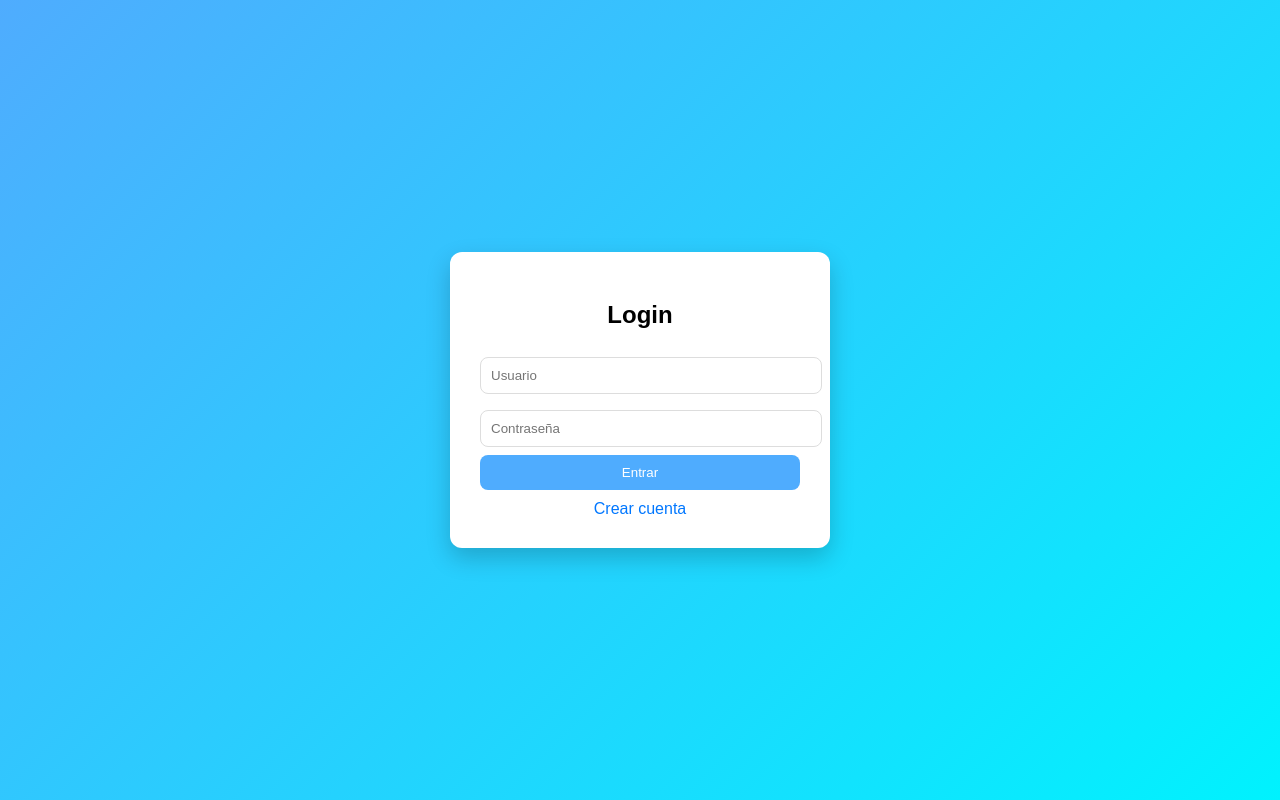
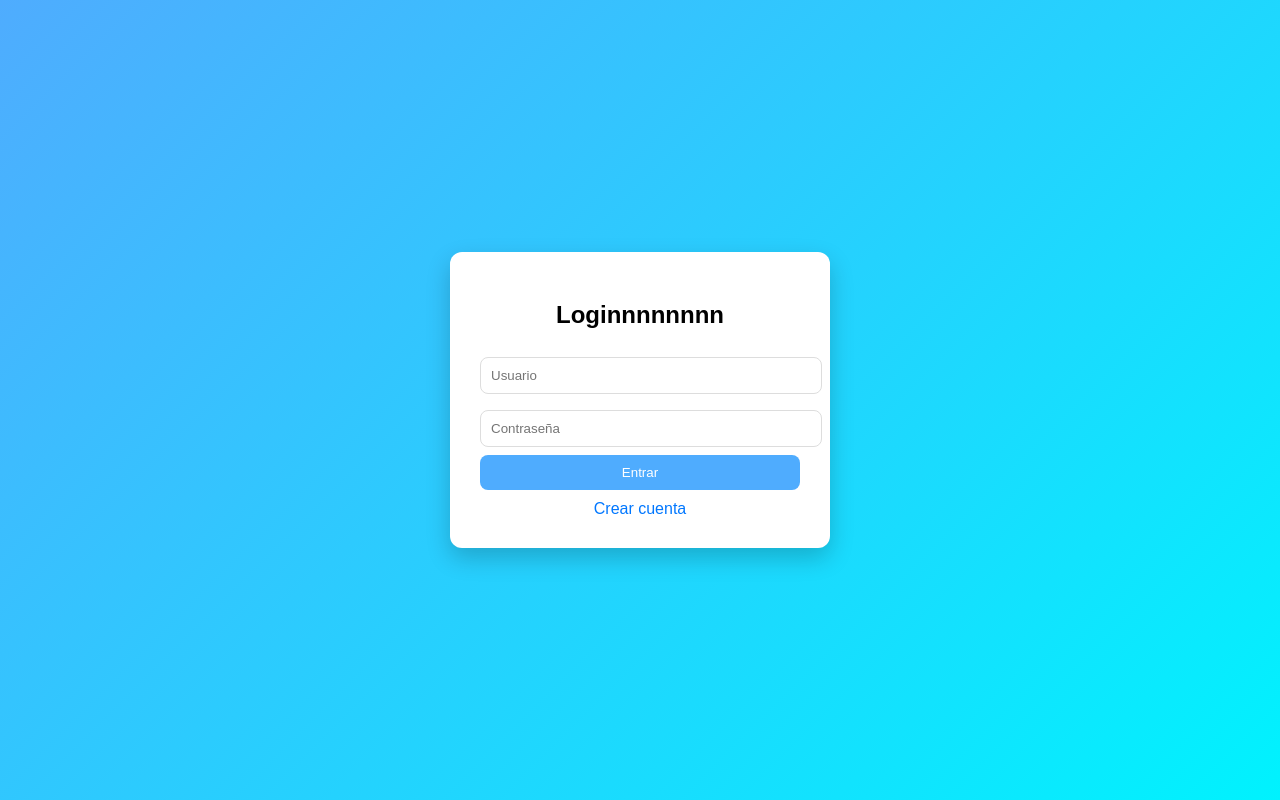
Before and after one commit to jromero15/SnackWorld, a plain HTML site: page index.html in a window 1280 px wide. Drawn offline with Linux system fonts and the light colour scheme.

Commit message:
proyecto

```diff
--- a/index.html
+++ b/index.html
@@ -7,7 +7,7 @@
 <body>
 
 <div class="container">
-  <h2>Login</h2>
+  <h2>Loginnnnnnnn</h2>
 
   <input type="text" id="loginUser" placeholder="Usuario">
   <input type="password" id="loginPass" placeholder="Contraseña">
```
